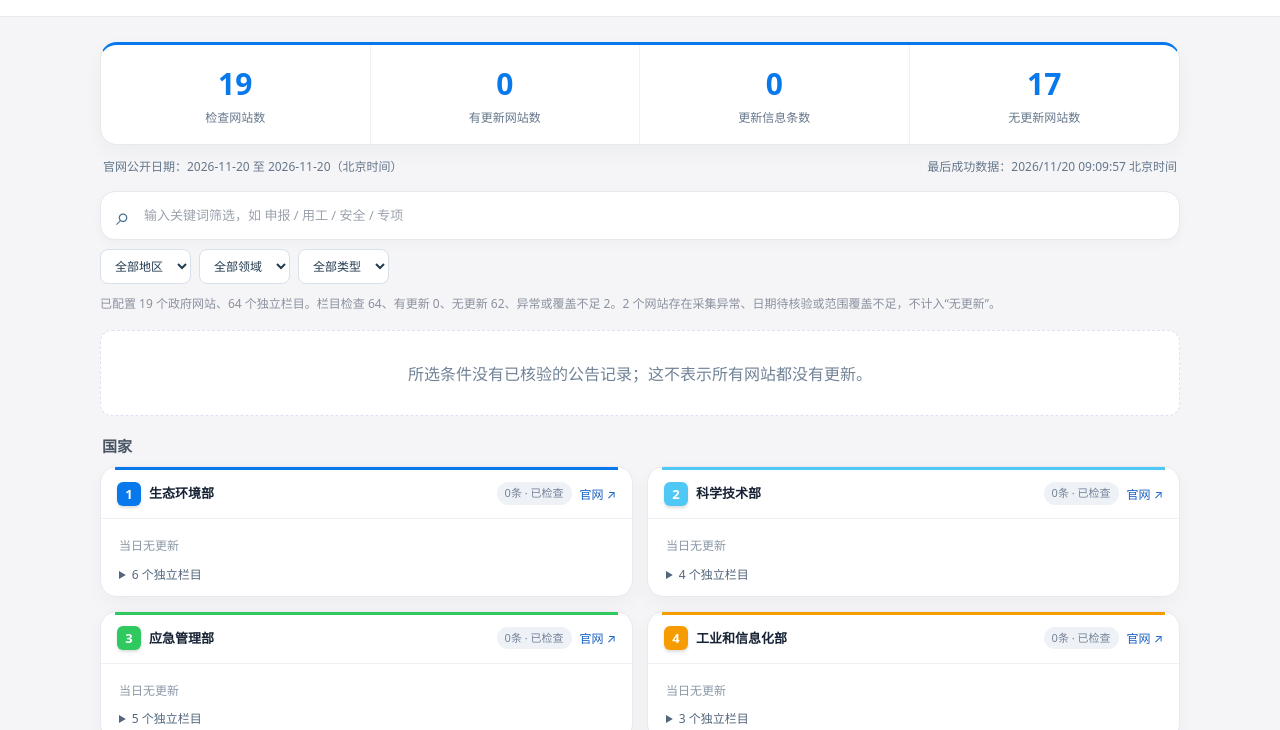
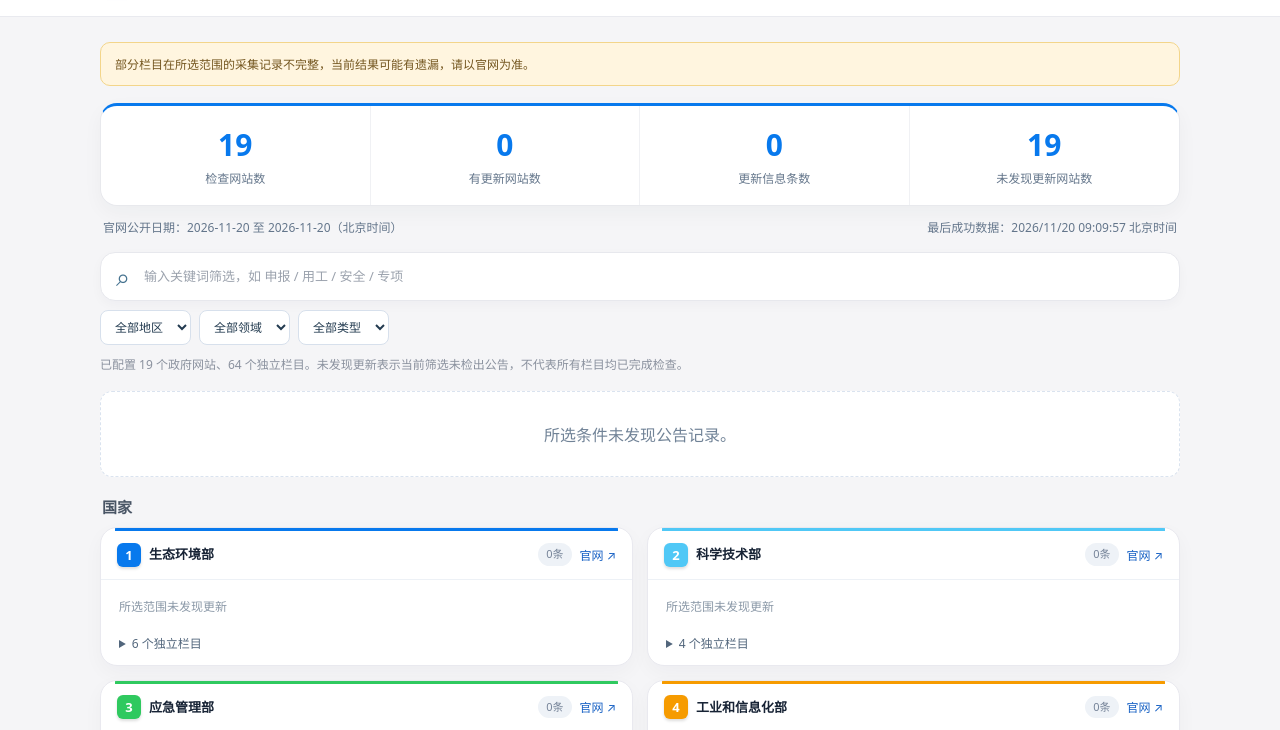
Before and after one commit to chenxingzi2371-sys/government-policy-public-site, a plain HTML site: page index.html in a window 1280 px wide. Shown: the part 68-798 px from the top of the page. Drawn offline with Linux system fonts and the light colour scheme; no server answers.

Commit message:
Separate project and policy sections and clarify website counts

```diff
--- a/app.js
+++ b/app.js
@@ -1,4 +1,4 @@
-import {LEVELS,SECTORS,quickRange,query,sourceHealth,exportCSV} from './search.mjs';
+import {LEVELS,SECTORS,quickRange,query,exportCSV,announcementSections,columnLabel} from './search.mjs';
 const $=id=>document.getElementById(id);let dataset=null,lastError='',deploymentError='';const selected=new Set();let currentItems=[];
 function el(tag,cls,content){const e=document.createElement(tag);if(cls)e.className=cls;if(content!==undefined)e.textContent=content;return e;}
 function link(url,label,cls){const a=el('a',cls,label);try{const u=new URL(url);if(!['http:','https:'].includes(u.protocol)||!u.hostname.endsWith('.gov.cn')||u.username||u.password)throw Error();a.href=u.href;a.target='_blank';a.rel='noopener noreferrer';}catch{a.removeAttribute('href');}return a;}
@@ -6,26 +6,30 @@ function range(n){const r=quickRange(n);$('start').value=r.start;$('end').value=
 function render(){if(!dataset)return;const filter={start:$('start').value,end:$('end').value,q:$('search').value.trim(),level:$('level').value,sector:$('sector').value,type:$('type').value};let result;try{result=query(dataset,filter);}catch(e){$('notice').hidden=false;$('notice').textContent=e.message;return;}
  const {sources,items,stats,undated}=result;currentItems=items;for(const id of selected){if(!items.some(n=>n.id===id))selected.delete(id);}$('rangeLabel').textContent=`官网公开日期：${filter.start} 至 ${filter.end}（北京时间）`;
  $('updated').textContent='最后成功数据：'+new Date(dataset.last_success_at).toLocaleString('zh-CN',{timeZone:'Asia/Shanghai',hour12:false})+' 北京时间';
- for(const [id,key] of [['s-sites','checked'],['s-updated','updated'],['s-items','items'],['s-empty','empty']])$(id).textContent=stats[key];
- $('status').textContent=`已配置 ${stats.configured} 个政府网站、${stats.columns} 个独立栏目。栏目检查 ${stats.column_checked}、有更新 ${stats.column_updated}、无更新 ${stats.column_empty}、异常或覆盖不足 ${stats.column_abnormal}。${stats.abnormal} 个网站存在采集异常、日期待核验或范围覆盖不足，不计入“无更新”。${filter.q||filter.type!=='all'?'搜索结果未命中不等于网站无更新。':''}`;
+ for(const [id,key] of [['s-sites','configured'],['s-updated','updated'],['s-items','items'],['s-empty','not_found']])$(id).textContent=stats[key];
+ $('status').textContent=`已配置 ${stats.configured} 个政府网站、${stats.columns} 个独立栏目。未发现更新表示当前筛选未检出公告，不代表所有栏目均已完成检查。`;
  const root=$('sources');root.replaceChildren();const assigned=new Set(),assignedUndated=new Set();let cardIndex=0;
  for(const [level,label] of Object.entries(LEVELS)){
   const scoped=sources.filter(s=>s.levels.includes(level));if(!scoped.length)continue;
   const heading=el('h2','section-title',label);root.append(heading);const grid=el('div','sources');
   const groups=new Map();for(const s of scoped){const key=s.departments.length>1?label+'政府统一公开平台':s.departments.join('、');if(!groups.has(key))groups.set(key,[]);groups.get(key).push(s);}
-  for(const [name,cols] of groups){const ids=new Set(cols.map(c=>c.id));const groupItems=items.filter(n=>!assigned.has(n.id)&&n.level===level&&n.source_ids.some(id=>ids.has(id)));const unknown=undated.filter(n=>!assignedUndated.has(n.id)&&n.level===level&&n.source_ids.some(id=>ids.has(id)));const health=cols.map(c=>sourceHealth(c,filter.start,filter.end));const bad=health.includes('error'),complete=health.every(v=>v==='ok')&&!(dataset.undated_announcements||[]).some(n=>n.source_ids.some(id=>ids.has(id)));const card=el('article','source'),head=el('div','source-top');head.append(el('span','num',String(++cardIndex)),el('span','source-title',name),el('span','tag'+(bad?' error':groupItems.length?' up':''),`${groupItems.length}条 · ${bad?'采集异常':complete?'已检查':'待核验/覆盖不足'}`),link(cols[0].homepage,'官网 ↗','home'));card.append(head);const body=el('div','source-body');
-   for(const n of groupItems){if(assigned.has(n.id))continue;assigned.add(n.id);const item=el('div','item');const selectRow=el('div','item-select'),checkbox=el('input');checkbox.type='checkbox';checkbox.setAttribute('aria-label','选择公告：'+n.title);checkbox.checked=selected.has(n.id);checkbox.addEventListener('change',()=>{if(checkbox.checked)selected.add(n.id);else selected.delete(n.id);renderSelection();});const titleLink=link(n.url,n.title,'item-name');titleLink.dataset.noticeId=n.id;selectRow.append(checkbox,titleLink);item.append(selectRow);item.append(el('div','item-detail',`${n.type==='project'?'项目申报':'涉企政策'} · ${SECTORS[n.sector]||'综合'} · ${n.publisher}`));item.append(el('div','item-detail','官网公开日期：'+n.public_date+(n.public_at?' '+new Date(n.public_at).toLocaleTimeString('zh-CN',{timeZone:'Asia/Shanghai',hour12:false}):'')));item.append(el('div','item-detail','文件发文日期：'+(n.issue_date||'未明确标注')));for(const d of n.deadlines)item.append(el('div','item-detail',({online:'企业网上申报截止',paper:'企业纸质材料截止',submission:'企业材料提交截止'}[d.phase]||'企业申报截止')+'：'+d.date+(d.time?' '+d.time:'')));body.append(item);}
-   if(!groupItems.length)body.append(el('div','none',bad?'采集异常':(filter.q||filter.type!=='all')?'当前筛选没有匹配公告':complete?(filter.start===filter.end?'当日无更新':'查询范围无更新'):'日期待核验或查询范围缺少采集记录'));
-   else if(!body.children.length)body.append(el('div','none','相关公告已在本页其他栏目展示，避免重复。'));
-   if(unknown.length){const pending=el('div','undated-section');pending.append(el('h3','','发布日期待确认（'+unknown.length+'条，不计入日期统计）'));for(const n of unknown){assignedUndated.add(n.id);const item=el('div','item');item.append(link(n.url,n.title,'undated-name'),el('div','item-detail',n.publisher+' · 官网公开日期待确认'));pending.append(item);}body.append(pending);}
-   const details=el('details');details.append(el('summary','',`${cols.length} 个独立栏目`));for(const c of cols){const n=items.filter(i=>i.source_ids.includes(c.id)).length;const status=sourceHealth(c,filter.start,filter.end);const row=el('div','item-detail');row.append(link(c.url,c.name,'column-link'),el('span','',` · ${n}条 · ${status==='ok'?'已检查':status==='error'?'采集异常':'待核验/覆盖不足'}`));details.append(row);}body.append(details);card.append(body);grid.append(card);
+  for(const [name,cols] of groups){const ids=new Set(cols.map(c=>c.id));const groupItems=items.filter(n=>!assigned.has(n.id)&&n.level===level&&n.source_ids.some(id=>ids.has(id)));const unknown=undated.filter(n=>!assignedUndated.has(n.id)&&n.level===level&&n.source_ids.some(id=>ids.has(id)));const card=el('article','source'),head=el('div','source-top');head.append(el('span','num',String(++cardIndex)),el('span','source-title',name),el('span','tag'+(groupItems.length?' up':''),`${groupItems.length}条`),link(cols[0].homepage,'官网 ↗','home'));card.append(head);const body=el('div','source-body');
+   for(const section of announcementSections(groupItems,unknown)){
+    const area=el('details','announcement-section');area.open=true;area.dataset.type=section.type;
+    area.append(el('summary','',`${section.label}（${section.items.length}条${section.undated.length?'，另'+section.undated.length+'条日期待确认':''}）`));
+    for(const n of section.items){assigned.add(n.id);const item=el('div','item');const selectRow=el('div','item-select'),checkbox=el('input');checkbox.type='checkbox';checkbox.setAttribute('aria-label','选择公告：'+n.title);checkbox.checked=selected.has(n.id);checkbox.addEventListener('change',()=>{if(checkbox.checked)selected.add(n.id);else selected.delete(n.id);renderSelection();});const titleLink=link(n.url,n.title,'item-name');titleLink.dataset.noticeId=n.id;selectRow.append(checkbox,titleLink);item.append(selectRow);item.append(el('div','item-detail',`${SECTORS[n.sector]||'综合'} · ${n.publisher}`));item.append(el('div','item-detail','官网公开日期：'+n.public_date+(n.public_at?' '+new Date(n.public_at).toLocaleTimeString('zh-CN',{timeZone:'Asia/Shanghai',hour12:false}):'')));if(n.issue_date)item.append(el('div','item-detail issue-date','文件成文日期：'+n.issue_date));for(const d of n.deadlines)item.append(el('div','item-detail',({online:'企业网上申报截止',paper:'企业纸质材料截止',submission:'企业材料提交截止'}[d.phase]||'企业申报截止')+'：'+d.date+(d.time?' '+d.time:'')));area.append(item);}
+    if(section.undated.length){area.append(el('div','item-detail',`另有${section.undated.length}条官网公开日期待确认，不计入日期范围数量`));for(const n of section.undated){assignedUndated.add(n.id);const item=el('div','item');item.append(link(n.url,n.title,'undated-name'),el('div','item-detail',n.publisher+' · 官网公开日期待确认'));if(n.issue_date)item.append(el('div','item-detail issue-date','文件成文日期：'+n.issue_date));area.append(item);}}
+    body.append(area);
+   }
+   if(!groupItems.length&&!unknown.length)body.append(el('div','none',(filter.q||filter.type!=='all')?'当前筛选没有匹配公告':'所选范围未发现更新'));
+   const details=el('details','column-details');details.append(el('summary','',`${cols.length} 个独立栏目`));for(const c of cols){const n=items.filter(i=>i.source_ids.includes(c.id)).length;const row=el('div','item-detail');row.append(link(c.url,columnLabel(c.name),'column-link'),el('span','',` · ${n}条`));details.append(row);}body.append(details);card.append(body);grid.append(card);
   }root.append(grid);
  }
  renderSelection();
- if(!items.length)root.prepend(el('p','empty','所选条件没有已核验的公告记录；这不表示所有网站都没有更新。'));
- const age=Date.now()-new Date(dataset.last_success_at);const warnings=[lastError,deploymentError];if(age>=36*3600000)warnings.push('数据暂未更新，当前展示上次成功快照，请以官网为准。');$('notice').hidden=!warnings.some(Boolean);$('notice').textContent=warnings.filter(Boolean).join(' ');
+ if(!items.length)root.prepend(el('p','empty','所选条件未发现公告记录。'));
+ const age=Date.now()-new Date(dataset.last_success_at);const warnings=[lastError,deploymentError];if(stats.abnormal)warnings.push('部分栏目在所选范围的采集记录不完整，当前结果可能有遗漏，请以官网为准。');if(age>=36*3600000)warnings.push('数据暂未更新，当前展示上次成功快照，请以官网为准。');$('notice').hidden=!warnings.some(Boolean);$('notice').textContent=warnings.filter(Boolean).join(' ');
 }
-function renderSelection(){const rows=currentItems.filter(n=>selected.has(n.id));$('selected-count').textContent=rows.length;$('selection-empty').hidden=rows.length>0;const body=$('selected-rows');body.replaceChildren();rows.forEach((n,i)=>{const tr=el('tr');tr.append(el('td','',i+1),el('td','',n.public_date));const title=el('td');title.append(link(n.url,n.title));tr.append(title,el('td','',n.publisher),el('td','',n.issue_date||'未明确标注'));body.append(tr);});$('export').disabled=!rows.length;}
+function renderSelection(){const rows=currentItems.filter(n=>selected.has(n.id));$('selected-count').textContent=rows.length;$('selection-empty').hidden=rows.length>0;const body=$('selected-rows');body.replaceChildren();rows.forEach((n,i)=>{const tr=el('tr');tr.append(el('td','',i+1),el('td','',n.public_date));const title=el('td');title.append(link(n.url,n.title));tr.append(title,el('td','',n.publisher),el('td','',n.issue_date||''));body.append(tr);});$('export').disabled=!rows.length;}
 $('select-all').addEventListener('click',()=>{currentItems.forEach(n=>selected.add(n.id));render();});$('clear').addEventListener('click',()=>{selected.clear();render();});$('export').addEventListener('click',()=>{const rows=currentItems.filter(n=>selected.has(n.id));if(!rows.length)return;const url=URL.createObjectURL(new Blob([exportCSV(rows)],{type:'text/csv;charset=utf-8'}));const a=document.createElement('a');a.href=url;a.download='政府公告_'+$('start').value+'_'+$('end').value+'.csv';a.click();setTimeout(()=>URL.revokeObjectURL(url),1000);});
 for(const b of document.querySelectorAll('[data-days]'))b.addEventListener('click',()=>range(+b.dataset.days));$('apply').addEventListener('click',()=>{document.querySelectorAll('[data-days]').forEach(b=>b.classList.remove('active'));render();});$('search').addEventListener('input',render);for(const id of ['level','sector','type'])$(id).addEventListener('change',render);range(1);
 async function load(){try{const r=await fetch('data/public.json',{cache:'no-store'});if(!r.ok)throw Error('数据不可用');const d=await r.json();if(![1,2].includes(d.schema_version)||!Array.isArray(d.sources)||!Array.isArray(d.announcements))throw Error('数据格式异常');dataset=d;lastError='';try{localStorage.setItem('public-policy-cache-v1',JSON.stringify(d));}catch{};try{const s=await fetch('data/status.json',{cache:'no-store'});if(s.ok){const status=await s.json();if(status.status==='error')lastError='最近一次更新未完成，保留上次成功数据。';}}catch{}render();}catch{try{dataset=JSON.parse(localStorage.getItem('public-policy-cache-v1'));}catch{}lastError='公开数据加载失败，当前为上次成功缓存；不能据此认定无更新。';if(dataset)render();else{$('notice').hidden=false;$('notice').textContent='公开数据暂不可用，统计未生成。请稍后重试。';$('status').textContent='未加载成功，不将未知状态显示为零。';}}}
--- a/index.html
+++ b/index.html
@@ -2,9 +2,9 @@
 <html lang="zh-CN"><head><meta charset="utf-8"><meta name="viewport" content="width=device-width, initial-scale=1"><meta name="color-scheme" content="light"><meta name="referrer" content="no-referrer"><meta http-equiv="Content-Security-Policy" content="default-src 'self'; script-src 'self'; style-src 'self'; connect-src 'self' https://api.github.com; img-src 'self' data:; object-src 'none'; base-uri 'none'; form-action 'none'"><title>政府项目申报及涉企政策检索</title><link rel="stylesheet" href="style.css"></head>
 <body><header class="topbar"><div class="wrap toolbar"><div class="brand"><span class="brand-icon" aria-hidden="true">★</span><div><h1>政府项目申报及涉企政策检索</h1><p>国家 · 江苏省 · 南京市 · 栖霞区｜每日更新一览</p></div></div><div class="date-toolbar"><div class="quick" id="quick"><button data-days="1" class="active">今天</button><button data-days="3">近3天</button><button data-days="7">近7天</button><button data-days="30">近30天</button></div><div class="date-inputs"><input aria-label="开始日期" type="date" id="start"><span>至</span><input aria-label="结束日期" type="date" id="end"><button class="btn" id="apply">查询</button></div></div></div></header>
 <main class="wrap main"><div id="notice" class="notice" role="status">正在读取公开公告数据…</div>
-<div class="stats"><div class="stat"><div class="number" id="s-sites">—</div><span>检查网站数</span></div><div class="stat"><div class="number" id="s-updated">—</div><span>有更新网站数</span></div><div class="stat"><div class="number" id="s-items">—</div><span>更新信息条数</span></div><div class="stat"><div class="number" id="s-empty">—</div><span>无更新网站数</span></div></div>
+<div class="stats"><div class="stat"><div class="number" id="s-sites">—</div><span>检查网站数</span></div><div class="stat"><div class="number" id="s-updated">—</div><span>有更新网站数</span></div><div class="stat"><div class="number" id="s-items">—</div><span>更新信息条数</span></div><div class="stat"><div class="number" id="s-empty">—</div><span>未发现更新网站数</span></div></div>
 <div class="meta"><span id="rangeLabel"></span><span id="updated"></span></div>
 <div class="searchbar"><span aria-hidden="true">⌕</span><input aria-label="搜索标题或部门" type="search" id="search" placeholder="输入关键词筛选，如 申报 / 用工 / 安全 / 专项"></div><div class="filters"><select aria-label="地区" id="level"><option value="all">全部地区</option><option value="national">国家</option><option value="jiangsu">江苏省</option><option value="nanjing">南京市</option><option value="qixia">栖霞区</option></select><select aria-label="部门分类" id="sector"><option value="all">全部领域</option><option value="industry">工信</option><option value="science">科技</option><option value="market">市场监管</option><option value="hr">人社</option><option value="environment">生态环境</option><option value="emergency">应急管理</option></select><select aria-label="信息类型" id="type"><option value="all">全部类型</option><option value="project">项目申报</option><option value="policy">涉企政策</option></select></div>
 <p id="status" class="status" aria-live="polite"></p><div id="sources"></div>
-<section class="selection-panel" aria-label="已选公告"><div class="selection-top"><strong>✓ 已选公告 <span id="selected-count">0</span> 条</strong><div><button id="export">导出表格</button><button id="select-all">全选</button><button id="clear">清空</button></div></div><div class="table-scroll"><table><thead><tr><th>序号</th><th>官网公开日期</th><th>完整标题</th><th>发布部门</th><th>文件发文日期</th></tr></thead><tbody id="selected-rows"></tbody></table></div><p id="selection-empty" class="none">勾选上方公告，即可加入此表。表格仅包含当前查询条件内的已选公告。</p></section><footer class="foot">按北京时间自然日检索，依据官网公开日期，包含所选起止日；统计截至最后成功采集时刻，不代表当日日终数据。与18:30日报的“前一天18:30（不含）至当天18:30（含）”窗口不同。<br>发文日期仅展示已核实的文件日期，不替代官网公开时间。企业申报截止依据官方证据，具体资格、延期和要求以原文为准。<br>网站数按政府网站域名去重；栏目独立计数。公告按同一事项去重，仅展示一次。发布日期待确认单列展示，不参与所选日期范围或已确认新增数量统计；项目是否适用于本公司，请根据官方原文自行判断。标题标有征求意见的文件保留该标记，不代表已经生效。无完整范围采集证据不宣称无更新；搜索条件不改变采集健康统计。</footer></main>
+<section class="selection-panel" aria-label="已选公告"><div class="selection-top"><strong>✓ 已选公告 <span id="selected-count">0</span> 条</strong><div><button id="export">导出表格</button><button id="select-all">全选</button><button id="clear">清空</button></div></div><div class="table-scroll"><table><thead><tr><th>序号</th><th>官网公开日期</th><th>完整标题</th><th>发布部门</th><th>文件发文日期</th></tr></thead><tbody id="selected-rows"></tbody></table></div><p id="selection-empty" class="none">勾选上方公告，即可加入此表。表格仅包含当前查询条件内的已选公告。</p></section><footer class="foot">按北京时间自然日检索，依据官网公开日期，包含所选起止日；统计截至最后成功采集时刻，不代表当日日终数据。与18:30日报的“前一天18:30（不含）至当天18:30（含）”窗口不同。<br>发文日期仅展示已核实的文件日期，不替代官网公开时间。企业申报截止依据官方证据，具体资格、延期和要求以原文为准。<br>网站数按政府网站域名去重；栏目独立计数。公告按同一事项去重，仅展示一次。官网公开日期待确认在对应类型中展示，不参与所选日期范围或已确认新增数量统计；项目是否适用于本公司，请根据官方原文自行判断。标题标有征求意见的文件保留该标记，不代表已经生效。未发现更新网站数为配置网站数减有更新网站数，不代表全部已完整检查；采集健康状态独立记录。</footer></main>
 <script type="module" src="app.js"></script></body></html>
--- a/search.mjs
+++ b/search.mjs
@@ -15,8 +15,13 @@ export function query(data,filter){const {start,end,q='',level='all',sector='all
  const base=data.announcements.filter(n=>n.public_date>=start&&n.public_date<=end&&n.source_ids.some(id=>sourceIds.has(id))&&(level==='all'||n.level===level)&&(sector==='all'||n.sector===sector));
  const items=base.filter(n=>matchesType(n)&&matchesSearch(n));
  const websites=[...new Set(sources.map(s=>s.website))];
- const stats={checked:0,updated:0,items:items.length,empty:0,abnormal:0,columns:sources.length,configured:websites.length,column_checked:0,column_updated:0,column_empty:0,column_abnormal:0};
+ const stats={checked:0,updated:0,items:items.length,empty:0,abnormal:0,not_found:0,columns:sources.length,configured:websites.length,column_checked:0,column_updated:0,column_empty:0,column_abnormal:0};
  for(const s of sources){if(s.checks.some(c=>c.date>=start&&c.date<=end))stats.column_checked++;if(items.some(n=>n.source_ids.includes(s.id)))stats.column_updated++;if((sourceHealth(s,start,end)!=='ok'||unresolved.has(s.id)))stats.column_abnormal++;else if(!base.some(n=>n.source_ids.includes(s.id)))stats.column_empty++;}
  for(const site of websites){const cols=sources.filter(s=>s.website===site),ids=new Set(cols.map(s=>s.id));const checked=cols.some(s=>s.checks.some(c=>c.date>=start&&c.date<=end));const healthy=cols.every(s=>sourceHealth(s,start,end)==='ok'&&!unresolved.has(s.id));if(checked)stats.checked++;if(items.some(n=>n.source_ids.some(id=>ids.has(id))))stats.updated++;if(!healthy)stats.abnormal++;else if(!base.some(n=>n.source_ids.some(id=>ids.has(id))))stats.empty++;}
+ stats.not_found=stats.configured-stats.updated;
  return {sources,items,stats,undated};}
 export function exportCSV(items){const cell=value=>{let s=String(value??'');if(/^[\s]*[=+@-]/.test(s))s="'"+s;return '"'+s.replaceAll('"','""')+'"';};const rows=[['官网公开日期','文件发文日期','完整标题','发布部门','类型','官方原文链接','已核实企业申报截止'],...items.map(n=>[n.public_date,n.issue_date||'未明确标注',n.title,n.publisher,n.type==='project'?'项目申报':'涉企政策',n.url,n.deadlines.map(d=>d.phase+':'+d.date+(d.time?' '+d.time:'')).join('；')])];return '\ufeff'+rows.map(r=>r.map(cell).join(',')).join('\r\n');}
+
+// Public presentation only: internal check states and date precision stay intact.
+export function announcementSections(items,undated=[]){return [['project','项目申报'],['policy','涉企政策']].map(([type,label])=>({type,label,items:items.filter(n=>n.type===type),undated:undated.filter(n=>n.type===type)})).filter(s=>s.items.length||s.undated.length);}
+export function columnLabel(name){return name.replace(/（[^）]*(?:待核验|跟踪官方|历史目录|日期独立|原法规库)[^）]*）/g,'');}
```
Also changed, not shown: .github/scripts/verify-live.mjs, style.css.
